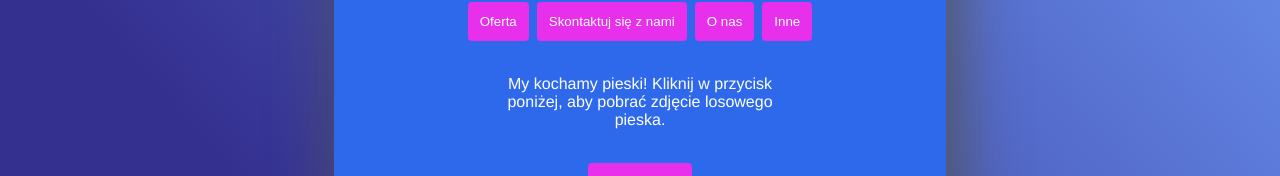
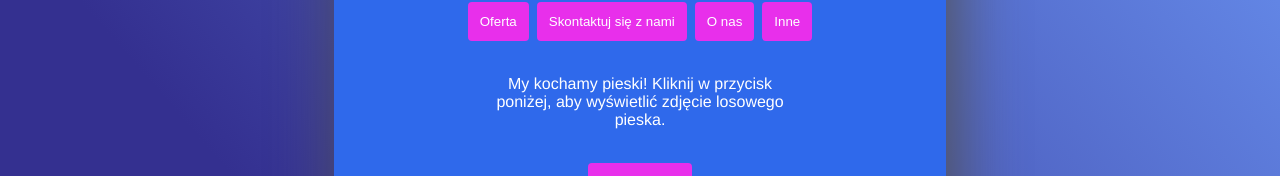
Before and after one commit to Magic-Cookiee/zrozumiecReactCompany, a React (Vite) app in the folder company/: page / in a window 1280 px wide. Both pictures are taken after a click on the button "Inne". Shown: the part 418-594 px from the top of the page. Built offline with nearby package versions, Linux system fonts and the light colour scheme.

Commit message:
changed value of span on the other section

```diff
--- a/company/src/components/Other.jsx
+++ b/company/src/components/Other.jsx
@@ -19,7 +19,7 @@ export function Other() {
   return (
     <>
       <span className={styles.description}>
-        My kochamy pieski! Kliknij w przycisk poniżej, aby pobrać zdjęcie
+        My kochamy pieski! Kliknij w przycisk poniżej, aby wyświetlić zdjęcie
         losowego pieska.
       </span>
       <Button onClick={getRandomDogImg}>Pokaż pieska</Button>
```
